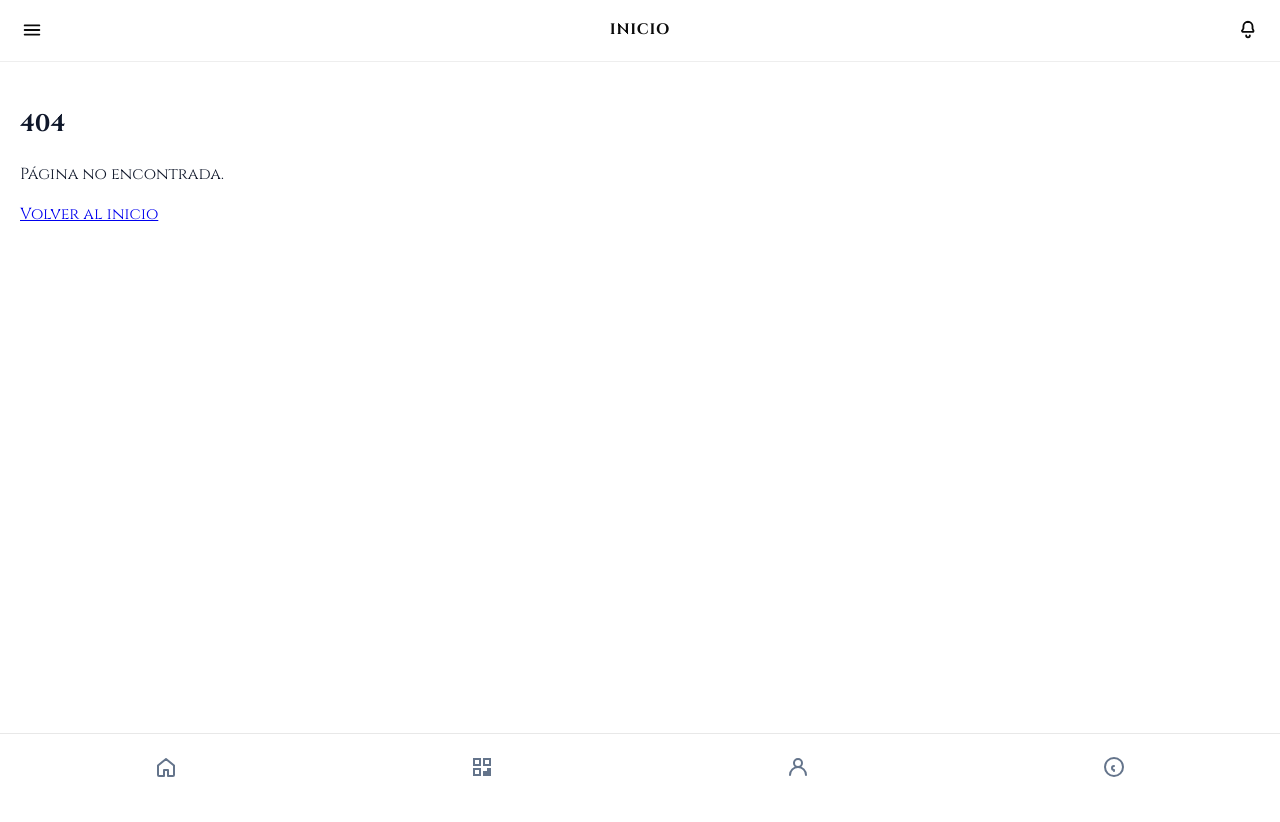
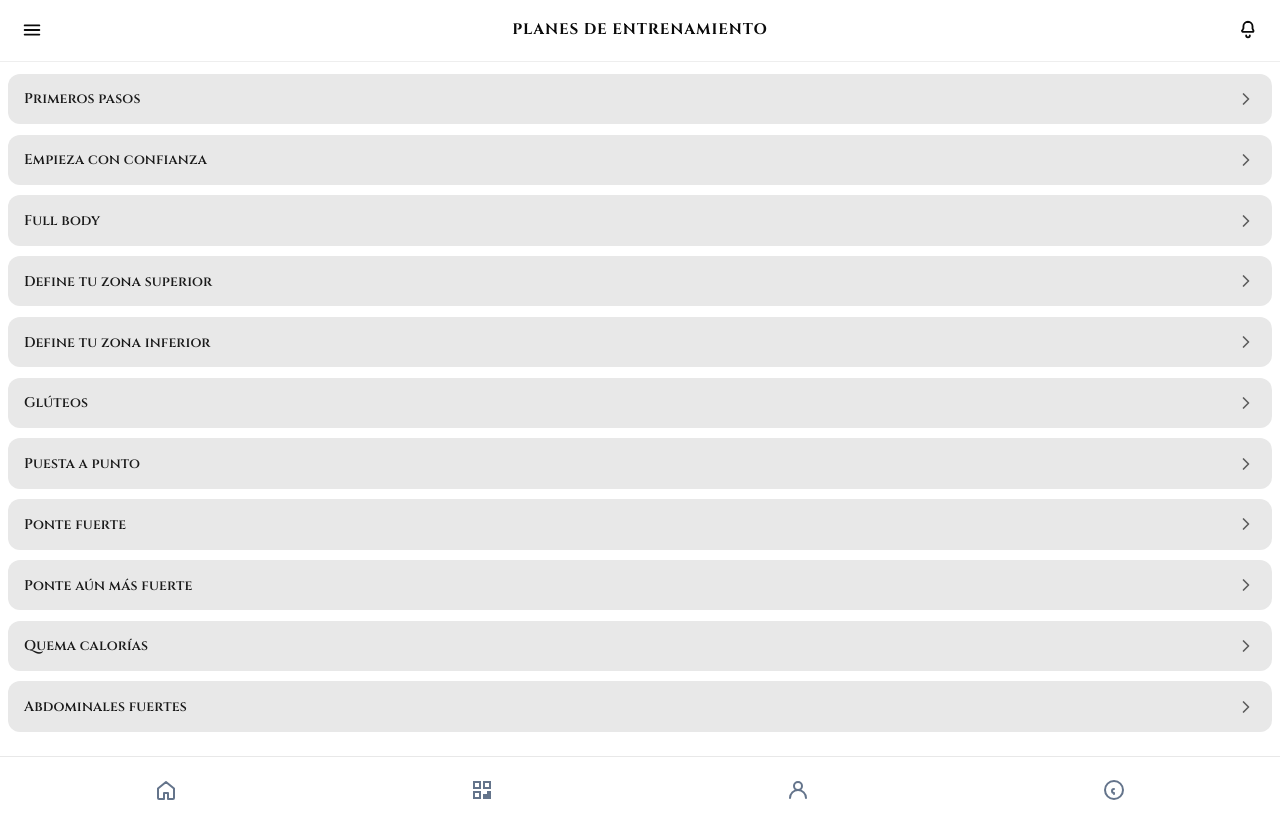
Before and after one commit to ivan049999/proyectoGymTFGA_Fronted, a React (Vite) app: page /entrenamientos/planes in a window 1280 px wide. Before the commit this address had no page. Before the commit the page ends 800 px from the top, so only its background shows below. Built offline with nearby package versions, Linux system fonts and the light colour scheme.

Commit message:
feat: añadir página de planes de entrenamiento desde el banner

```diff
--- a/src/app/router.tsx
+++ b/src/app/router.tsx
@@ -6,6 +6,7 @@ import { LoginPage } from "@/pages/LoginPage";
 import { RegisterPage } from "@/pages/RegisterPage";
 import { ComingSoonPage } from "@/pages/ComingSoonPage";
 import { EntrenamientosPage } from "@/pages/EntrenamientosPage";
+import { PlanesEntrenamientoPage } from "@/pages/PlanesEntrenamientoPage";
 import { NotFoundPage } from "@/pages/NotFoundPage";
 import { ValoranosPage } from "@/pages/ValoranosPage";
 
@@ -18,6 +19,7 @@ export function AppRouter() {
         <Route path="registro" element={<RegisterPage />} />
         <Route path="valoranos" element={<ValoranosPage />} />
         <Route path="entrenamientos" element={<EntrenamientosPage />} />
+        <Route path="entrenamientos/planes" element={<PlanesEntrenamientoPage />} />
         {SECTION_PLACEHOLDER_ROUTES.map(({ to, label }) => {
           const path = to.replace(/^\//, "");
           return (
--- a/src/components/layout/AppLayout.tsx
+++ b/src/components/layout/AppLayout.tsx
@@ -6,7 +6,8 @@ export function AppLayout() {
   const pathname = useLocation().pathname;
   const isDarkMain = pathname === "/" || pathname === "/login" || pathname === "/registro";
   const isValoranos = pathname === "/valoranos";
-  const isEntrenamientos = pathname === "/entrenamientos";
+  const isEntrenamientos =
+    pathname === "/entrenamientos" || pathname.startsWith("/entrenamientos/");
 
   return (
     <div className="app-shell">
--- a/src/components/layout/Header.tsx
+++ b/src/components/layout/Header.tsx
@@ -11,9 +11,11 @@ export function Header() {
       ? "Iniciar sesión"
       : pathname === "/registro"
         ? "Registrarse"
-        : pathname === "/entrenamientos"
-          ? "Entrenamientos"
-          : "Inicio";
+        : pathname === "/entrenamientos/planes"
+          ? "Planes de entrenamiento"
+          : pathname === "/entrenamientos"
+            ? "Entrenamientos"
+            : "Inicio";
 
   const showHomeNav = pathname === "/" || pathname === "/valoranos";
 
--- /dev/null
+++ b/src/data/planesEntrenamiento.ts
@@ -0,0 +1,13 @@
+export const PLANES_ENTRENAMIENTO = [
+  "Primeros pasos",
+  "Empieza con confianza",
+  "Full body",
+  "Define tu zona superior",
+  "Define tu zona inferior",
+  "Glúteos",
+  "Puesta a punto",
+  "Ponte fuerte",
+  "Ponte aún más fuerte",
+  "Quema calorías",
+  "Abdominales fuertes",
+] as const;
--- a/src/pages/EntrenamientosPage.tsx
+++ b/src/pages/EntrenamientosPage.tsx
@@ -1,24 +1,24 @@
+import { Link } from "react-router-dom";
+
 const BANNER_PLANES =
   "https://images.unsplash.com/photo-1571019613454-1cb2f99b2d8b?auto=format&fit=crop&w=1200&q=80";
 const BANNER_FUNCTIONAL =
   "https://images.unsplash.com/photo-1517836357463-d25dfeac3438?auto=format&fit=crop&w=1200&q=80";
 
-const BANNERS = [
-  { title: "Planes de entrenamiento", bg: BANNER_PLANES },
+type EntrenamientoBanner = {
+  title: string;
+  bg: string;
+  to?: string;
+};
+
+const BANNERS: EntrenamientoBanner[] = [
+  { title: "Planes de entrenamiento", bg: BANNER_PLANES, to: "/entrenamientos/planes" },
   { title: "Functional Workout", bg: BANNER_FUNCTIONAL },
-] as const;
+];
 
-export function EntrenamientosPage() {
+function BannerContent({ title, bg }: { title: string; bg: string }) {
   return (
-    <div className="entrenamientos-page">
-      <div className="entrenamientos-banners" role="list">
-        {BANNERS.map(({ title, bg }) => (
-          <article
-            key={title}
-            className="entrenamientos-banner"
-            role="listitem"
-            aria-label={title}
-          >
+    <>
       <div
         className="entrenamientos-banner__bg"
         style={{ backgroundImage: `url(${bg})` }}
@@ -28,8 +28,40 @@ export function EntrenamientosPage() {
         <h2 className="entrenamientos-banner__title">{title}</h2>
         <div className="entrenamientos-banner__accent" aria-hidden />
       </div>
+    </>
+  );
+}
+
+export function EntrenamientosPage() {
+  return (
+    <div className="entrenamientos-page">
+      <div className="entrenamientos-banners" role="list">
+        {BANNERS.map(({ title, bg, to }) => {
+          if (to) {
+            return (
+              <Link
+                key={title}
+                to={to}
+                className="entrenamientos-banner entrenamientos-banner--link"
+                role="listitem"
+                aria-label={title}
+              >
+                <BannerContent title={title} bg={bg} />
+              </Link>
+            );
+          }
+
+          return (
+            <article
+              key={title}
+              className="entrenamientos-banner"
+              role="listitem"
+              aria-label={title}
+            >
+              <BannerContent title={title} bg={bg} />
             </article>
-        ))}
+          );
+        })}
       </div>
     </div>
   );
--- /dev/null
+++ b/src/pages/PlanesEntrenamientoPage.tsx
@@ -0,0 +1,39 @@
+import { PLANES_ENTRENAMIENTO } from "@/data/planesEntrenamiento";
+
+function ChevronIcon() {
+  return (
+    <svg
+      className="planes-list__chevron"
+      width="20"
+      height="20"
+      viewBox="0 0 24 24"
+      fill="none"
+      aria-hidden
+    >
+      <path
+        d="M9 6l6 6-6 6"
+        stroke="currentColor"
+        strokeWidth="2"
+        strokeLinecap="round"
+        strokeLinejoin="round"
+      />
+    </svg>
+  );
+}
+
+export function PlanesEntrenamientoPage() {
+  return (
+    <div className="planes-page">
+      <ul className="planes-list">
+        {PLANES_ENTRENAMIENTO.map((label) => (
+          <li key={label}>
+            <button type="button" className="planes-list__item">
+              <span className="planes-list__label">{label}</span>
+              <ChevronIcon />
+            </button>
+          </li>
+        ))}
+      </ul>
+    </div>
+  );
+}
--- a/src/styles/global.css
+++ b/src/styles/global.css
@@ -202,6 +202,88 @@ body {
   aspect-ratio: 16 / 9;
   max-height: min(58vh, 32rem);
   box-shadow: 0 6px 20px rgba(0, 0, 0, 0.12);
+}
+
+.entrenamientos-banner--link {
+  display: block;
+  text-decoration: none;
+  color: inherit;
+  cursor: pointer;
+  transition:
+    transform 0.15s ease,
+    box-shadow 0.15s ease;
+}
+
+.entrenamientos-banner--link:hover {
+  transform: translateY(-2px);
+  box-shadow: 0 10px 28px rgba(0, 0, 0, 0.18);
+}
+
+.entrenamientos-banner--link:focus-visible {
+  outline: 2px solid var(--gym-mustard);
+  outline-offset: 3px;
+}
+
+/* —— Planes de entrenamiento —— */
+.planes-page {
+  flex: 1;
+  display: flex;
+  flex-direction: column;
+  min-height: 100%;
+  background: #fff;
+  padding: 0.75rem 0.5rem 1.5rem;
+  max-width: 100%;
+  width: 100%;
+}
+
+.planes-list {
+  display: flex;
+  flex-direction: column;
+  gap: 0.65rem;
+  list-style: none;
+  margin: 0;
+  padding: 0;
+  max-width: 100%;
+  width: 100%;
+}
+
+.planes-list__item {
+  display: flex;
+  align-items: center;
+  justify-content: space-between;
+  gap: 0.75rem;
+  width: 100%;
+  padding: 0.95rem 1rem;
+  border: none;
+  border-radius: 12px;
+  background: #e8e8e8;
+  font-family: inherit;
+  font-size: 0.88rem;
+  font-weight: 600;
+  letter-spacing: 0.01em;
+  color: #1a1a1a;
+  text-align: left;
+  cursor: pointer;
+  transition: background 0.15s ease;
+}
+
+.planes-list__item:hover {
+  background: #dedede;
+}
+
+.planes-list__item:focus-visible {
+  outline: 2px solid var(--gym-mustard);
+  outline-offset: 2px;
+}
+
+.planes-list__label {
+  flex: 1;
+  min-width: 0;
+}
+
+.planes-list__chevron {
+  flex-shrink: 0;
+  color: #5c5c5c;
 }
 
 .entrenamientos-banner__bg {
```
Lines whose indentation alone changed are shown as unchanged.
